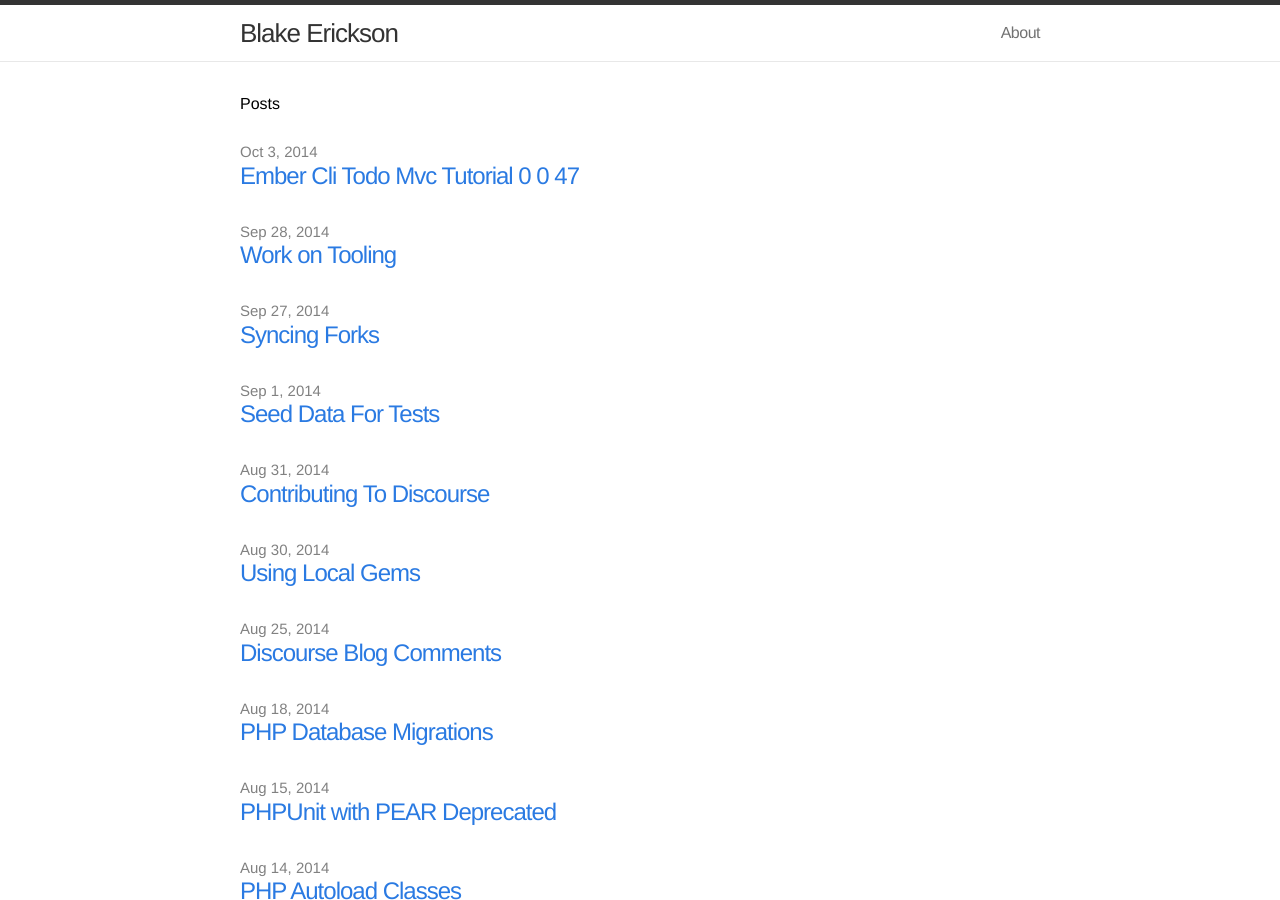
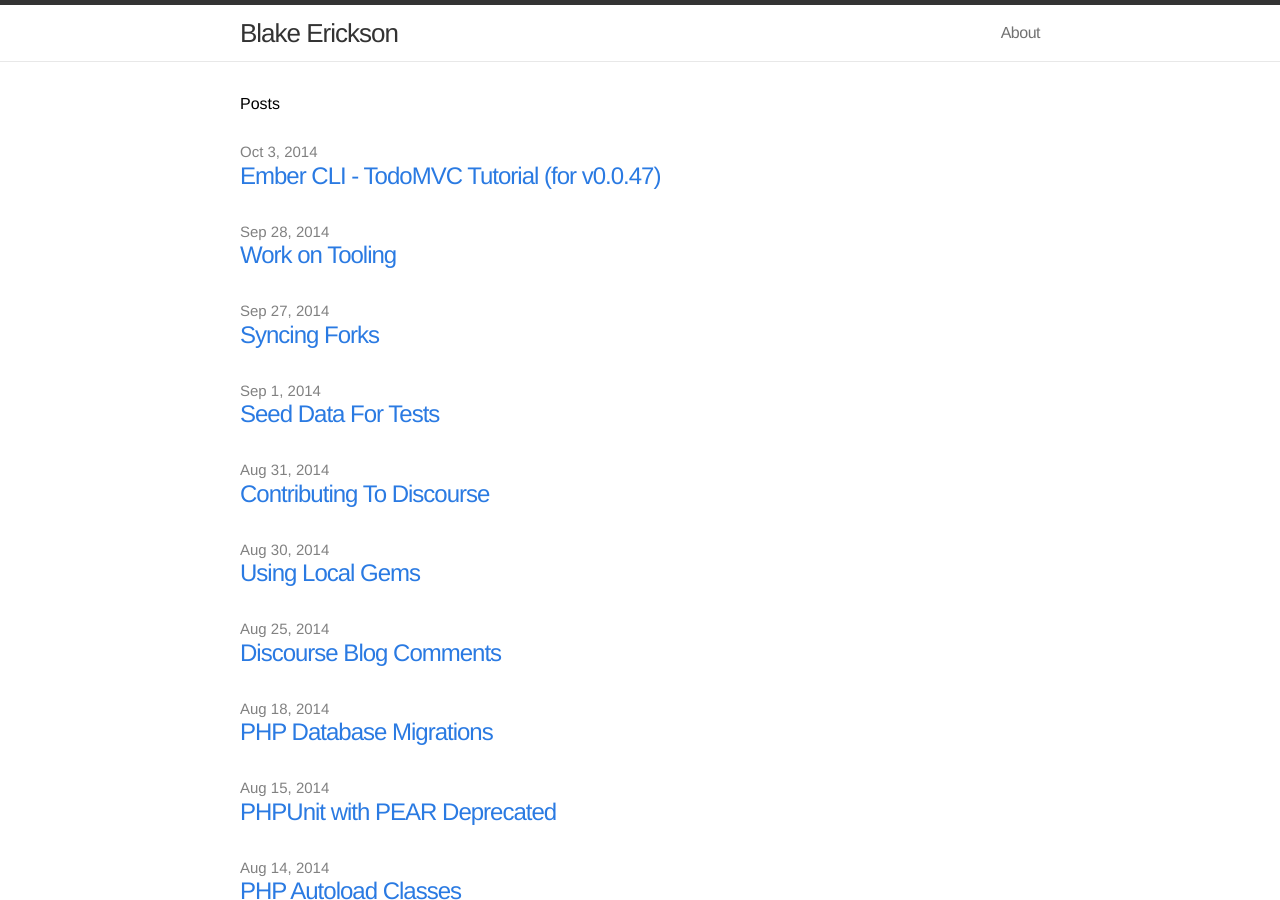
Before and after one commit to oblakeerickson/blakeerickson, a Jekyll site: the page built from index.html, in a window 1280 px wide and 900 px high. Built offline with Jekyll 4.4.1, drawn with Linux system fonts in a browser that asks for light colours.

Commit message:
updated post to include front matter

```diff
--- a/_posts/2014-10-03-ember-cli-todo-mvc-tutorial-0-0-47.md
+++ b/_posts/2014-10-03-ember-cli-todo-mvc-tutorial-0-0-47.md
@@ -1,3 +1,8 @@
+---
+layout: post
+title: Ember CLI - TodoMVC Tutorial (for v0.0.47)
+---
+
 This post will walk you through how to build the Todo MVC app that the [Official Ember Getting Started Guide](http://emberjs.com/guides/getting-started/) walks you through but shows you how to use Ember CLI instead.
 
 Using Ember CLI has many benefits over just linking to ember in your html script tag, here are a few:
```
Also changed, not shown: _posts/2014-06-17-ember-cli-todomvc-tutorial.md (+2 -0 lines).
